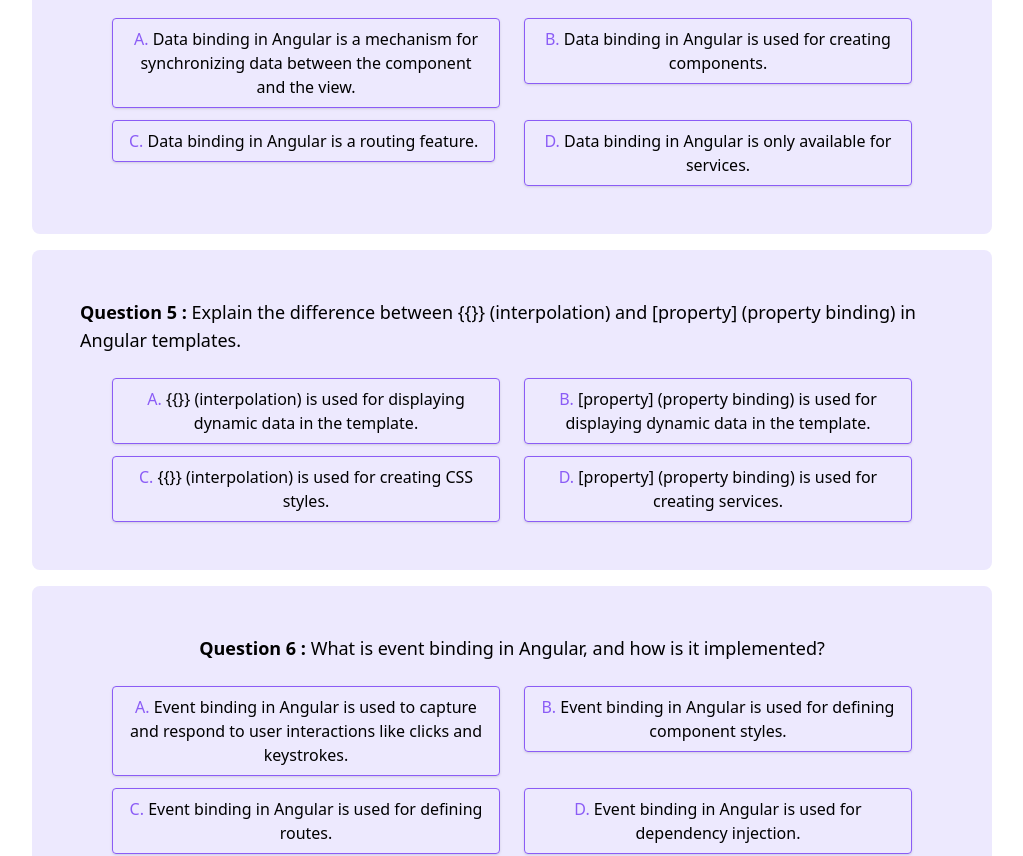
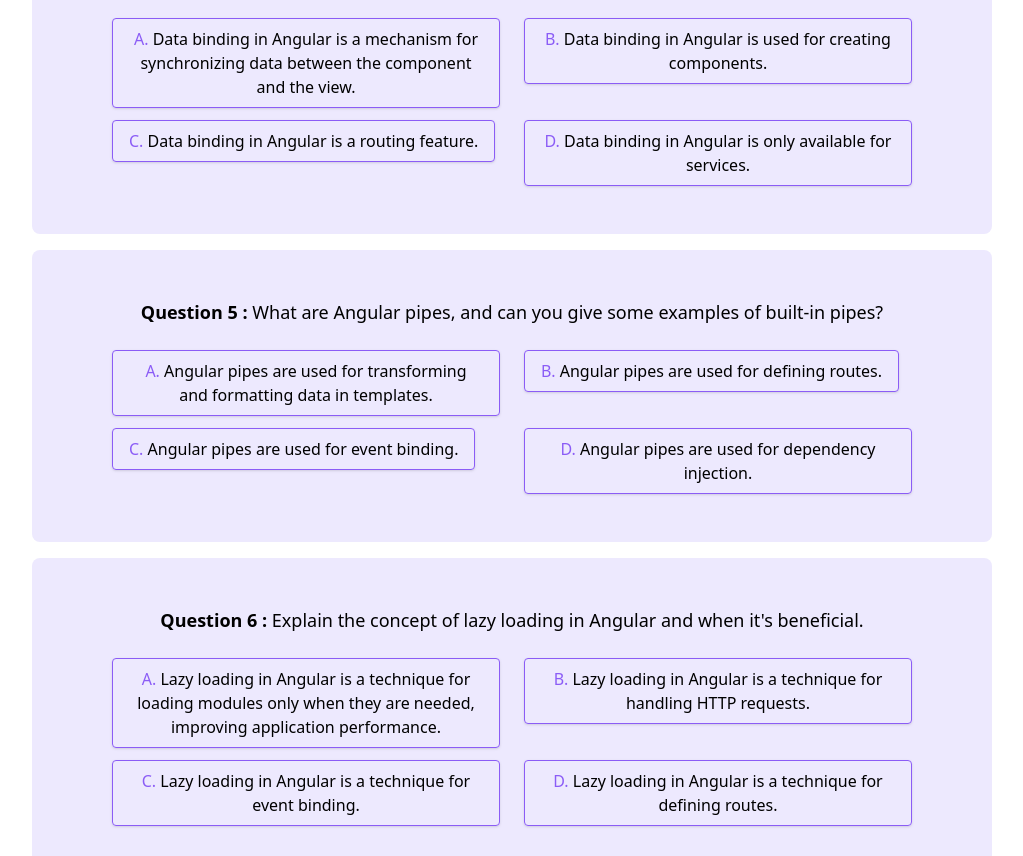
Before and after one commit to Davidc1409/angularProject1, an Angular app: page /quiz/1/1 in a window 1280 px wide. Shown: the part 1190-2046 px from the top of the page, without its empty margins (128-1151 px from the left). Built offline with nearby package versions, Linux system fonts and the light colour scheme; data requests are answered from the project's data file.

Commit message:
Added quizz

```diff
--- a/src/app/categories/categories.component.html
+++ b/src/app/categories/categories.component.html
@@ -16,7 +16,8 @@
       *ngFor="let category of filteredCategories"
       (click)="goToQuiz(category.id)"
     >
-      <p>{{ category.categoryLabel }}</p>
+      <!-- <p>{{ category.categoryLabel }}</p> -->
+      <button type="button" [(ngModel)]="selectedCategoryId" value={{category.categoryId}} (click)="check($event)">{{category.categoryLabel}}</button>
     </div>
   </section>
 </section>
--- a/src/app/categories/categories.component.ts
+++ b/src/app/categories/categories.component.ts
@@ -12,6 +12,7 @@
   filteredCategories: any[] = [];
   search = '';
   playerName = '';
+  selectedCategoryId = "";
 
   constructor(
     private categoryService: CategoryService,
@@ -44,4 +45,8 @@
   goToQuiz(categoryId: number) {
     this.router.navigate(['/quiz', categoryId, this.playerName]);
   }
+  check(event : any){
+    console.log(event)
+    console.log(this.selectedCategoryId)
+  }
 }
--- a/src/app/quiz/question/question.component.ts
+++ b/src/app/quiz/question/question.component.ts
@@ -1,5 +1,6 @@
-import { Component, OnInit } from '@angular/core';
 import { QuizService } from "../../shared/services/quiz.service";
+import { Component, EventEmitter, Input, Output,OnInit } from '@angular/core';
+
 
 @Component({
   selector: 'app-question',
@@ -9,11 +10,13 @@
 })
 export class QuestionComponent implements OnInit {
   quizContent: any[] = this.quizService.quizContent;
-
+  // categoryId: string = this.quizService.categoryId;
+  @Input() categoryId = '';
   constructor(private quizService: QuizService) { }
 
   ngOnInit(): void {
-    this.quizService.getQuizContent();
+    this.quizService.categoryId = this.categoryId;
+    this.quizService.getQuizContentByCategory(this.categoryId);
   }
 
   addAnswer(answer: string, questionId: number) {
--- a/src/app/quiz/quiz.component.html
+++ b/src/app/quiz/quiz.component.html
@@ -5,7 +5,7 @@
     <button class="btn--outline">Reset</button>
   </section>
   <section class="quiz_questions-list">
-    <app-question></app-question>
+    <app-question [categoryId]="currentCategoryId"></app-question>
   </section>
   <div class="quiz_validation">
     <button (click)="goToResultPage()" class="btn">Show score</button>
--- a/src/app/quiz/quiz.component.ts
+++ b/src/app/quiz/quiz.component.ts
@@ -1,6 +1,7 @@
-import { Component, OnInit } from '@angular/core';
 import { ActivatedRoute, Router } from "@angular/router";
 import { QuizService } from "../shared/services/quiz.service";
+import { Component, EventEmitter, Input, Output,OnInit } from '@angular/core';
+
 
 @Component({
   selector: 'app-quiz',
@@ -11,6 +12,10 @@
 export class QuizComponent implements OnInit {
   isQuizFinished = this.quizService.isQuizFinished;
   playerName = '';
+  currentCategoryId: string = '';
+
+  // @Input() categoryId: string = '';
+  // @Output() categorySelected = new EventEmitter();
 
   constructor(
     private quizService: QuizService,
@@ -22,8 +27,12 @@
     this.route.params.subscribe(params => {
       this.quizService.playerName = params['playerName'];
       this.playerName = params['playerName'];
+      this.currentCategoryId = params['categoryId'];
+      // this.quizService.categoryId =  this.currentCategoryId;
     });
+
   }
+
 
   goToResultPage() {
     this.router.navigate(['/result']);
--- a/src/app/shared/services/quiz.service.ts
+++ b/src/app/shared/services/quiz.service.ts
@@ -10,6 +10,7 @@
   score = 0;
   isQuizFinished = false;
   playerName: string = '';
+  categoryId: string = '';
 
   constructor(private http: HttpClient) { }
 
@@ -38,8 +39,8 @@
     this.playerAnswers.push({questionId, answer});
   }
 
-  getQuizContent() {
-    this.http.get('http://localhost:3000/questions').subscribe((questions: any) => {
+  getQuizContentByCategory(categoryId: string) {
+    this.http.get(`http://localhost:3000/questions?categoryId=${categoryId}`).subscribe((questions: any) => {
       for (const question of questions) {
         this.http.get(`http://localhost:3000/answers?questionId=${question.id}`).subscribe((answers: any) => {
           this.quizContent.push({
```
Also changed, not shown: 1 other file (tests, documents, lock files or other folders).
